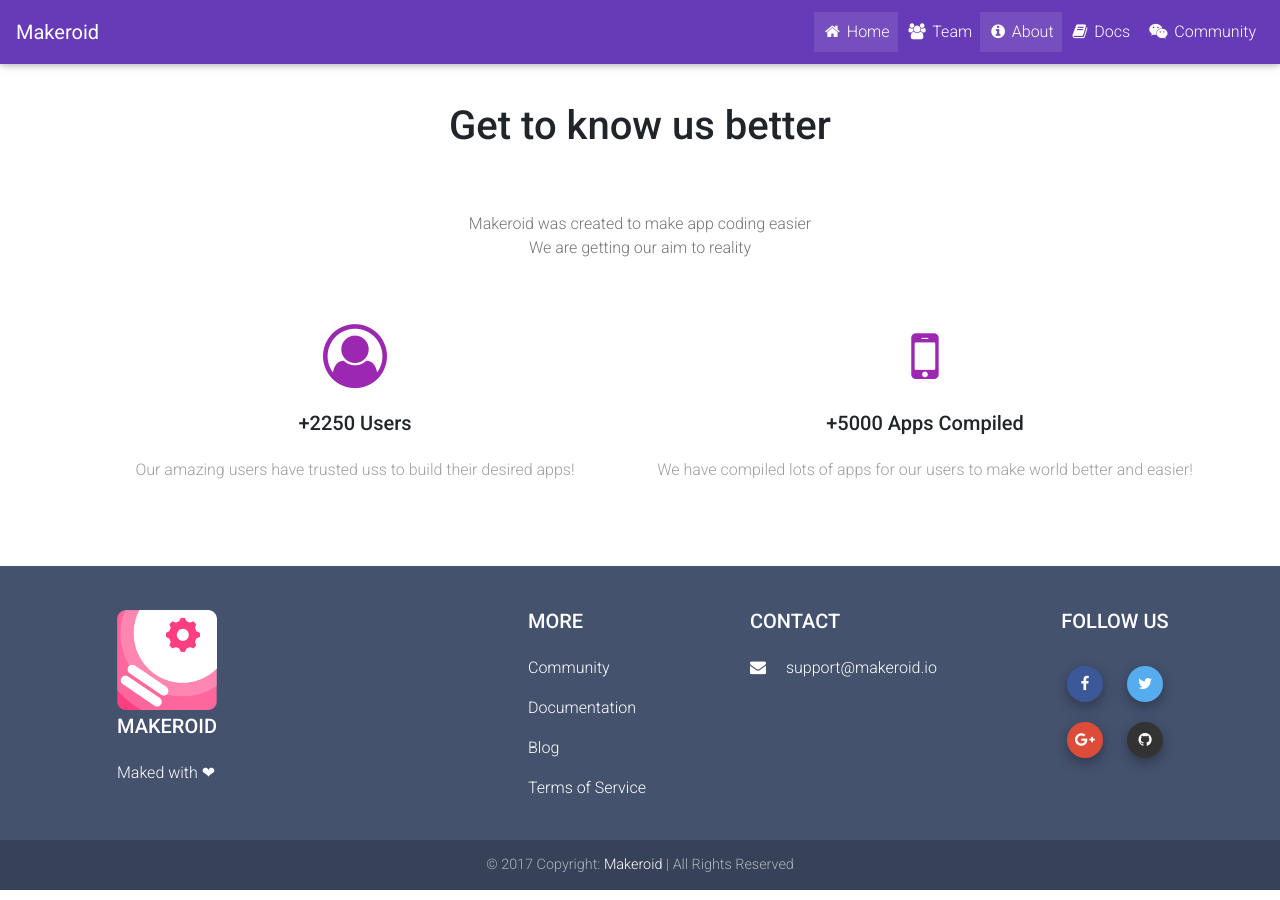
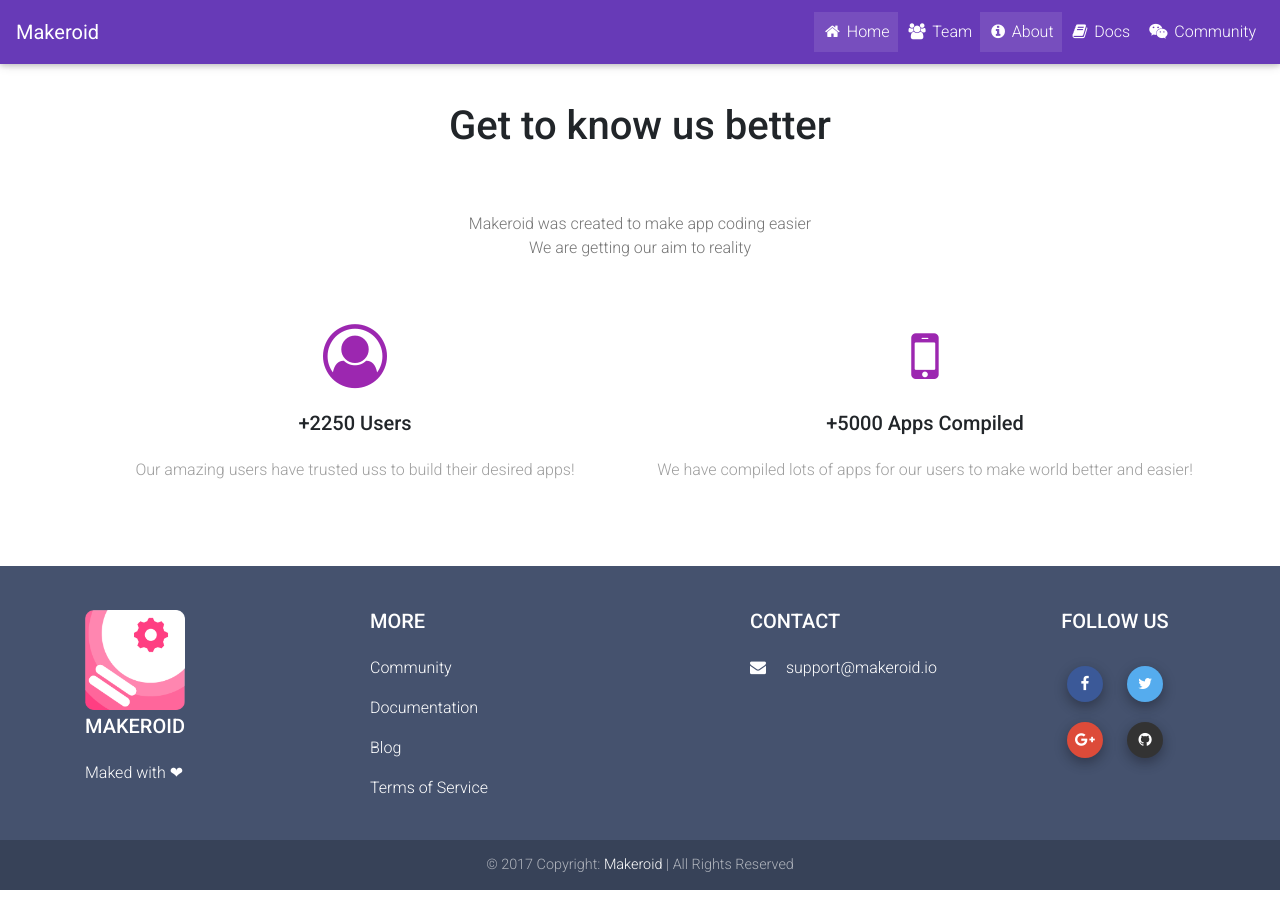
Before and after one commit to Kodular/kodular.github.io, a Jekyll site: the page built from about.html, in a window 1280 px wide. Built offline with Jekyll 4.4.1, drawn with Linux system fonts in a browser that asks for light colours; nearby versions of some CDN libraries.

Commit message:
Fix alignment

```diff
--- a/_includes/footer.html
+++ b/_includes/footer.html
@@ -4,7 +4,7 @@
     <div class="row my-4">
 
       <!--First column-->
-      <div class="col-md-4 col-lg-4">
+      <div class="col-md-3 col-lg-3">
         <img class="img-fluid" width="100em" src="assets/logo.png">
         <br>
         <h5 class="title mb-4 font-bold" style="margin-top: 5px;">Makeroid</h5>
@@ -14,7 +14,7 @@
 
       <hr class="clearfix w-100 d-md-none">
       <!--Second column-->
-      <div class="col-md-2 col-lg-2 ml-auto">
+      <div class="col-md-4 col-lg-4 ml-auto">
         <h5 class="title mb-4 font-bold">More</h5>
         <ul>
           <p><a target="_blank" href="https://community.makeroid.io">Community</a></p>
@@ -27,7 +27,7 @@
 
       <hr class="clearfix w-100 d-md-none">
       <!--Third column-->
-      <div class="col-md-4 col-lg-3">
+      <div class="col-md-3 col-lg-3">
         <h5 class="title mb-4 font-bold">Contact</h5>
         <!--Info-->
         <p><a href="mailto:support@makeroid.io"><i class="fa fa-envelope mr-3"></i> support@makeroid.io</a></p>
```
